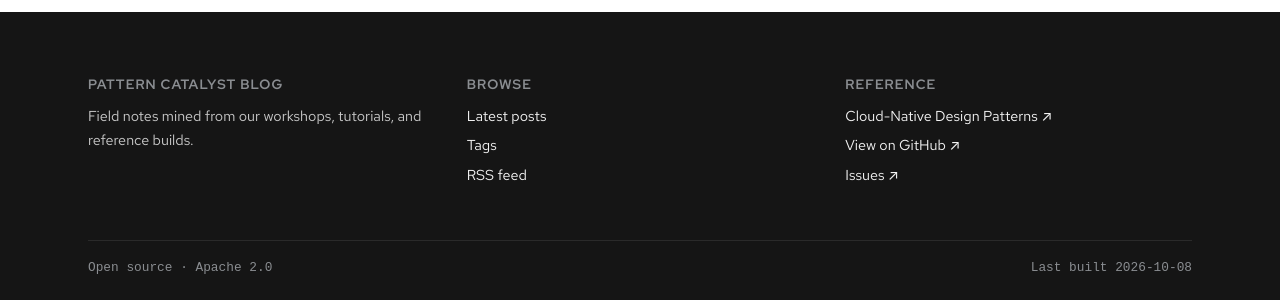
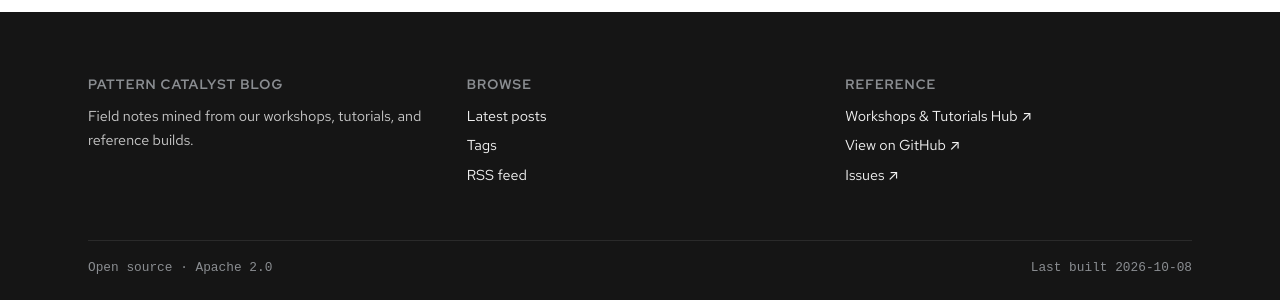
Before and after one commit to patterncatalyst/patterncatalyst-blog, a Jekyll site: the page built from index.html, in a window 1280 px wide and 900 px high, scrolled down 578 px. Shown: the part 590-890 px from the top of the window. Built offline with Jekyll 4.4.1, drawn with Linux system fonts in a browser that asks for light colours; some web fonts are replaced; the list of posts is cut into pages by our own code; some of the changed lines change nothing that is shown.

Commit message:
fix: point blog hub links to the workshops/tutorials hub, not a single project

```diff
--- a/_config.yml
+++ b/_config.yml
@@ -12,6 +12,9 @@
 # GitHub identity for header link and example sourcing
 github_username: "patterncatalyst"
 github_repo: "patterncatalyst-blog"
+
+# The hub/index site this blog belongs to (header/footer/home "hub" links)
+hub_url: "https://patterncatalyst.github.io/patterncatalyst-workshops-tutorials-list/"
 
 # baseurl
 # - On user/org Pages site (USERNAME.github.io): set to ""
--- a/_includes/footer.html
+++ b/_includes/footer.html
@@ -16,7 +16,7 @@
       <div class="footer-col">
         <h4>Reference</h4>
         <ul>
-          <li><a href="https://patterncatalyst.github.io/cloud-native-design-patterns/" rel="noopener">Cloud-Native Design Patterns ↗</a></li>
+          <li><a href="{{ site.hub_url }}" rel="noopener">Workshops &amp; Tutorials Hub ↗</a></li>
           <li><a href="https://github.com/{{ site.github_username }}/{{ site.github_repo }}" rel="noopener">View on GitHub ↗</a></li>
           <li><a href="https://github.com/{{ site.github_username }}/{{ site.github_repo }}/issues" rel="noopener">Issues ↗</a></li>
         </ul>
--- a/_includes/header.html
+++ b/_includes/header.html
@@ -9,7 +9,7 @@
          {% if page.url == '/' %}aria-current="page"{% endif %}>Home</a>
       <a href="{{ '/tag/cloud-native/' | relative_url }}">Tags</a>
       <a href="{{ '/feed.xml' | relative_url }}">RSS</a>
-      <a href="https://patterncatalyst.github.io/cloud-native-design-patterns/" rel="noopener">Hub ↗</a>
+      <a href="{{ site.hub_url }}" rel="noopener">Hub ↗</a>
       <a href="https://github.com/{{ site.github_username }}/{{ site.github_repo }}"
          rel="noopener">GitHub ↗</a>
     </nav>
--- a/index.html
+++ b/index.html
@@ -14,7 +14,7 @@
       <a class="btn btn--primary" href="{{ '/tag/cloud-native/' | relative_url }}">Browse by tag →</a>
       <a class="btn btn--secondary" href="{{ '/feed.xml' | relative_url }}">Subscribe (RSS)</a>
       <a class="btn btn--secondary"
-         href="https://patterncatalyst.github.io/cloud-native-design-patterns/"
+         href="{{ site.hub_url }}"
          rel="noopener">Visit the hub ↗</a>
     </div>
   </div>
```
